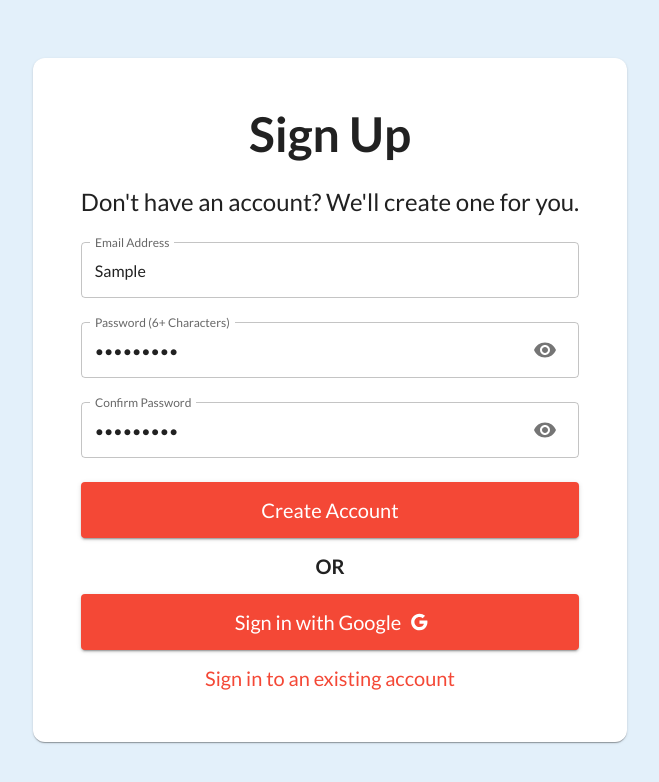
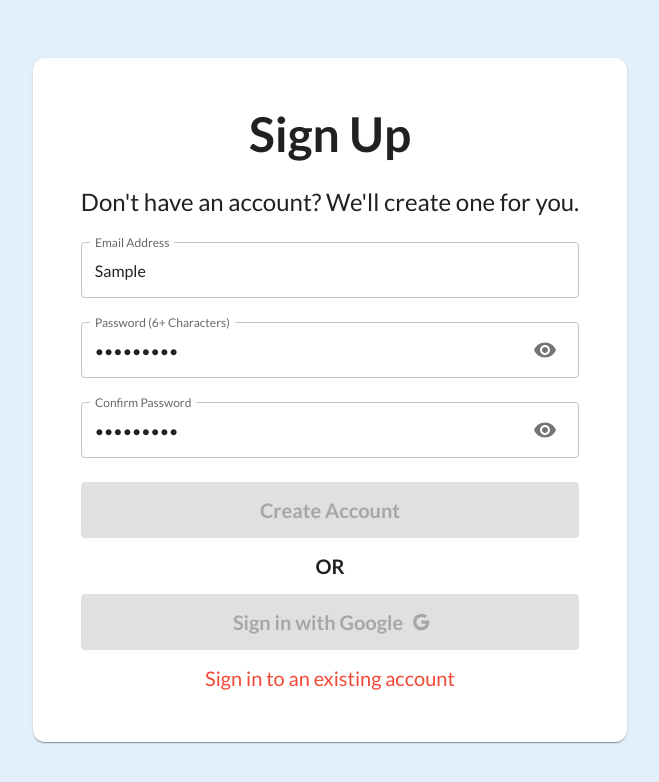
Before and after one commit to UOA-CS732-SE750-Students-2024/project-group-teal-turtles, a Next.js app in the folder frontend/: page /create-account in a window 1280 px wide. Both pictures are taken after typing "Sample", "Sample123", "Sample123" into the empty fields and a click on the button "Create Account". Shown: the top 782 px of the page, without its empty margins (310-969 px from the left). Built offline with nearby package versions, Linux system fonts and the light colour scheme; no server answers.

Commit message:
feat: loading states for both sign up pages

```diff
--- a/frontend/src/app/create-account/page.jsx
+++ b/frontend/src/app/create-account/page.jsx
@@ -2,7 +2,7 @@
 
 import CardWrapper from "@/components/CardWrapper/CardWrapper";
 import { Google } from "@mui/icons-material";
-import { Stack, Typography, Button, TextField, IconButton, Link } from "@mui/material";
+import { Stack, Typography, Button, TextField, IconButton, Link, CircularProgress } from "@mui/material";
 import { Visibility, VisibilityOff } from "@mui/icons-material";
 import React, { useState } from "react";
 import { createAccount } from "@/app/auth-functions";
@@ -19,6 +19,8 @@ function CreateAccount() {
 	const [email, setEmail] = useState("");
 	const [password, setPassword] = useState("");
 	const [errorToPrint, setErrorToPrint] = useState(null);
+	const [loading, setLoading] = useState(false);
+	const [googleLoading, setGoogleLoading] = useState(false);
 	const {
 		setUserFavouriteMeals,
 		setUserGeneratedMeals,
@@ -105,6 +107,7 @@ function CreateAccount() {
 
 	async function handleCreateAccount() {
 		try {
+			setLoading(true);
 			if (password === confirmPassword) {
 				await createAccount(email, password);
 				setAuthorisedUser(auth.currentUser);
@@ -114,18 +117,20 @@ function CreateAccount() {
 				setErrorToPrint("Passwords do not match");
 			}
 		} catch (error) {
+			setLoading(false);
 			if (error.code === "auth/weak-password") {
 				setErrorToPrint("Firebase: Password should be at least 6 characters");
 			} else if (error.code === "auth/email-already-in-use") {
 				setErrorToPrint("Email already in use");
 			} else {
 				console.log("An error occurred while signing up:", error.message);
-				setErrorToPrint("An error occurred while signing up please try again");
+				setErrorToPrint("An error occurred while signing up. Please try again");
 			}
 		}
 	}
 	async function handleGoogleSignIn() {
 		try {
+			setGoogleLoading(true);
 			await handleGoogleLogin();
 			setUserEmail(auth.currentUser.email);
 			setAuthorisedUser(auth.currentUser);
@@ -138,6 +143,7 @@ function CreateAccount() {
 				fetchUser(auth.currentUser.accessToken);
 			}
 		} catch (error) {
+			setGoogleLoading(false);
 			console.log("An error occurred while signing in:", error.message);
 			setErrorToPrint("An error occurred while signing in. Please try again");
 		}
@@ -191,22 +197,42 @@ function CreateAccount() {
 					}}
 				/>
 
-				{errorToPrint && <p style={{ color: "red" }}>{errorToPrint}</p>}
+				{errorToPrint && !loading && !googleLoading && (
+					<Typography variant="h6" fontWeight="700" sx={{ color: "primary.main" }}>
+						{errorToPrint}
+					</Typography>
+				)}
 				<Stack width="100%" alignItems="center" spacing={1.5}>
-					<Button fullWidth variant="contained" sx={{ textTransform: "none", py: 1.5 }} onClick={handleCreateAccount}>
-						<Typography variant="h6">Create Account</Typography>
+					<Button
+						disabled={loading || googleLoading}
+						fullWidth
+						variant="contained"
+						sx={{ textTransform: "none", py: 1.5 }}
+						onClick={handleCreateAccount}
+					>
+						{loading && <CircularProgress size="25px" sx={{ color: "background.paper", mr: "15px" }} />}
+						<Typography variant="h6" fontWeight="bold" mr={loading ? "40px" : "0px"}>
+							Create Account
+						</Typography>
 					</Button>
 					<Typography variant="h6" fontWeight="700">
 						OR
 					</Typography>
 					<Button
+						disabled={loading || googleLoading}
 						fullWidth
 						variant="contained"
+						endIcon={<Google sx={{ mr: googleLoading ? "40px" : "0px" }} />}
+						sx={{
+							textTransform: "none",
+							py: 1.5
+						}}
 						onClick={handleGoogleSignIn}
-						endIcon={<Google />}
-						sx={{ textTransform: "none", py: 1.5 }}
 					>
-						<Typography variant="h6">Sign in with Google</Typography>
+						{googleLoading && <CircularProgress size="25px" sx={{ color: "background.paper", mr: "15px" }} />}
+						<Typography variant="h6" fontWeight="bold">
+							Sign in with Google
+						</Typography>
 					</Button>
 					<Link href="/login" underline="hover">
 						<Typography variant="h6">Sign in to an existing account</Typography>
--- a/frontend/src/app/login/page.jsx
+++ b/frontend/src/app/login/page.jsx
@@ -156,7 +156,11 @@ function Login() {
 						)
 					}}
 				/>
-				{errorToPrint && <Typography sx={{ color: "primary.main" }}>{errorToPrint}</Typography>}
+				{errorToPrint && !loading && !googleLoading && (
+					<Typography fontWeight="700" sx={{ color: "primary.main" }}>
+						{errorToPrint}
+					</Typography>
+				)}
 				<Stack width="100%" alignItems="center" spacing={1.5}>
 					<Button
 						disabled={loading || googleLoading}
```
